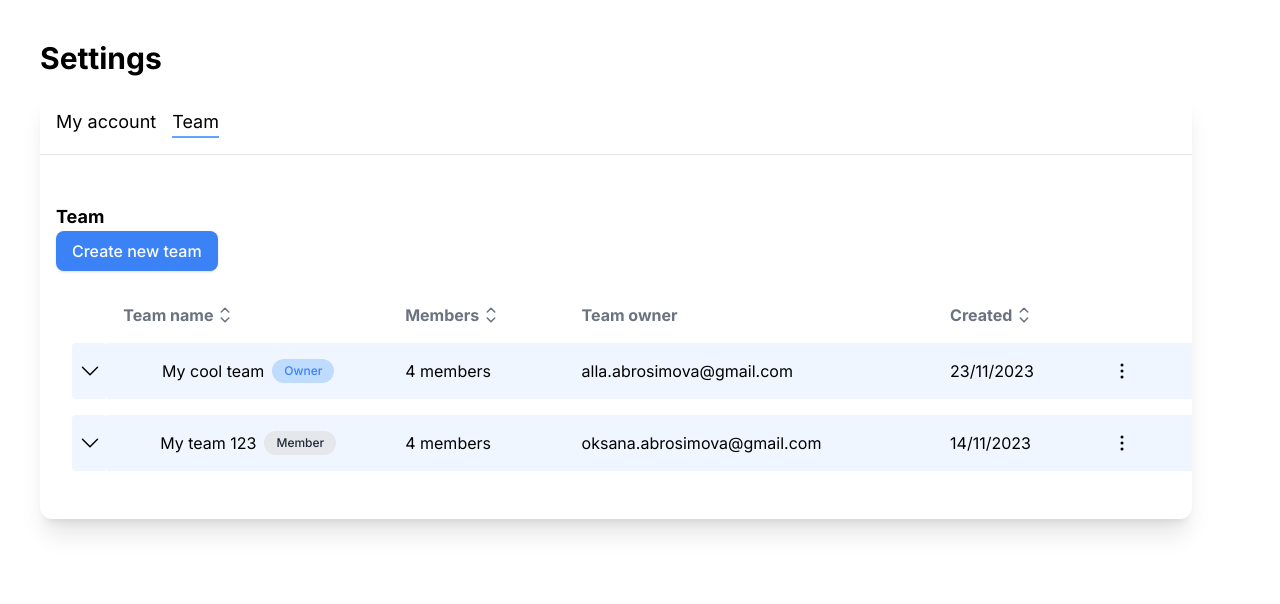
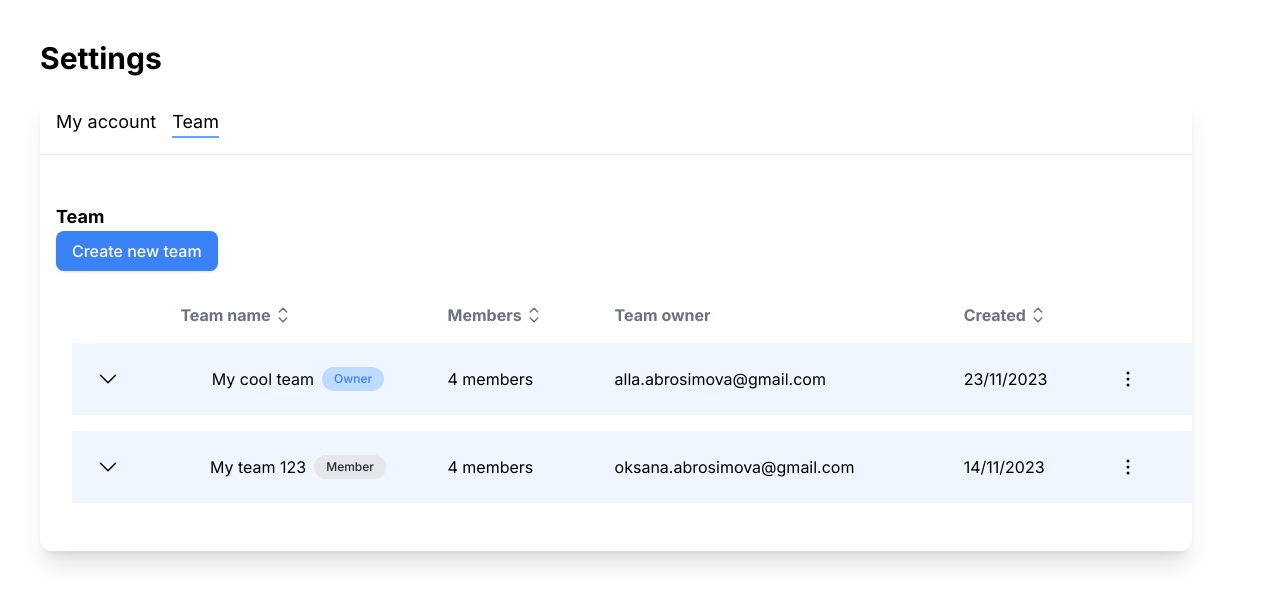
Before and after one commit to Made1ra/profile-settings, a Next.js app: page / in a window 1280 px wide. Shown: the top 604 px of the page. Built offline with nearby package versions, Linux system fonts and the light colour scheme.

Commit message:
Fix button

```diff
--- a/app/components/team.tsx
+++ b/app/components/team.tsx
@@ -166,8 +166,12 @@ export default function Team() {
                         {teams.map((team: Team) => (
                             <Fragment key={team.id}>
                                 <tr className="bg-blue-50 my-2">
-                                    <td onClick={() => toggleWrap(team.id)} className="cursor-pointer rounded hover:bg-blue-200">
-                                        <div className="flex justify-center">
+                                    <td
+                                        onClick={() => toggleWrap(team.id)}
+                                        className="p-4 max-sm:p-2"
+                                    >
+                                        <div className="cursor-pointer rounded flex items-center justify-center w-10 h-10
+                                        hover:bg-blue-200">
                                             {selectedTeamId === team.id ? <ChevronUp /> : <ChevronDown />}
                                         </div>
                                     </td>
```
